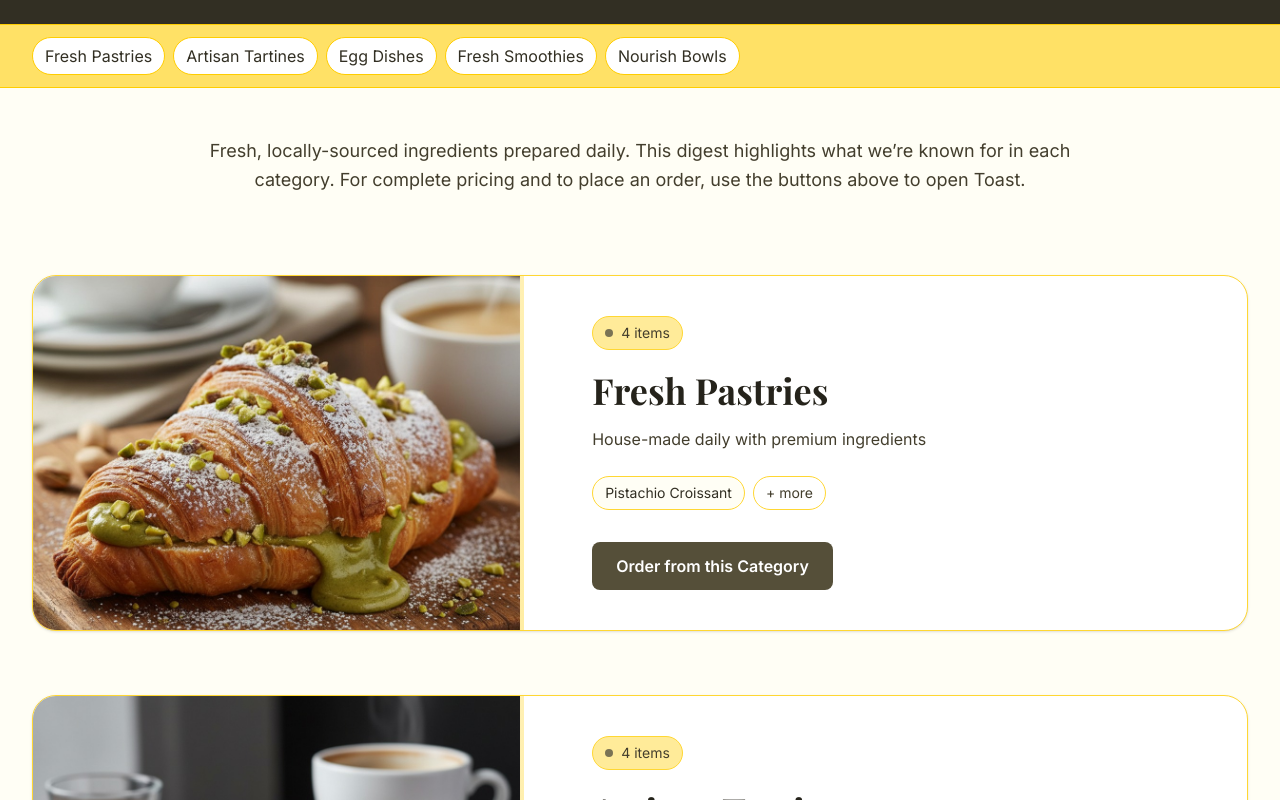
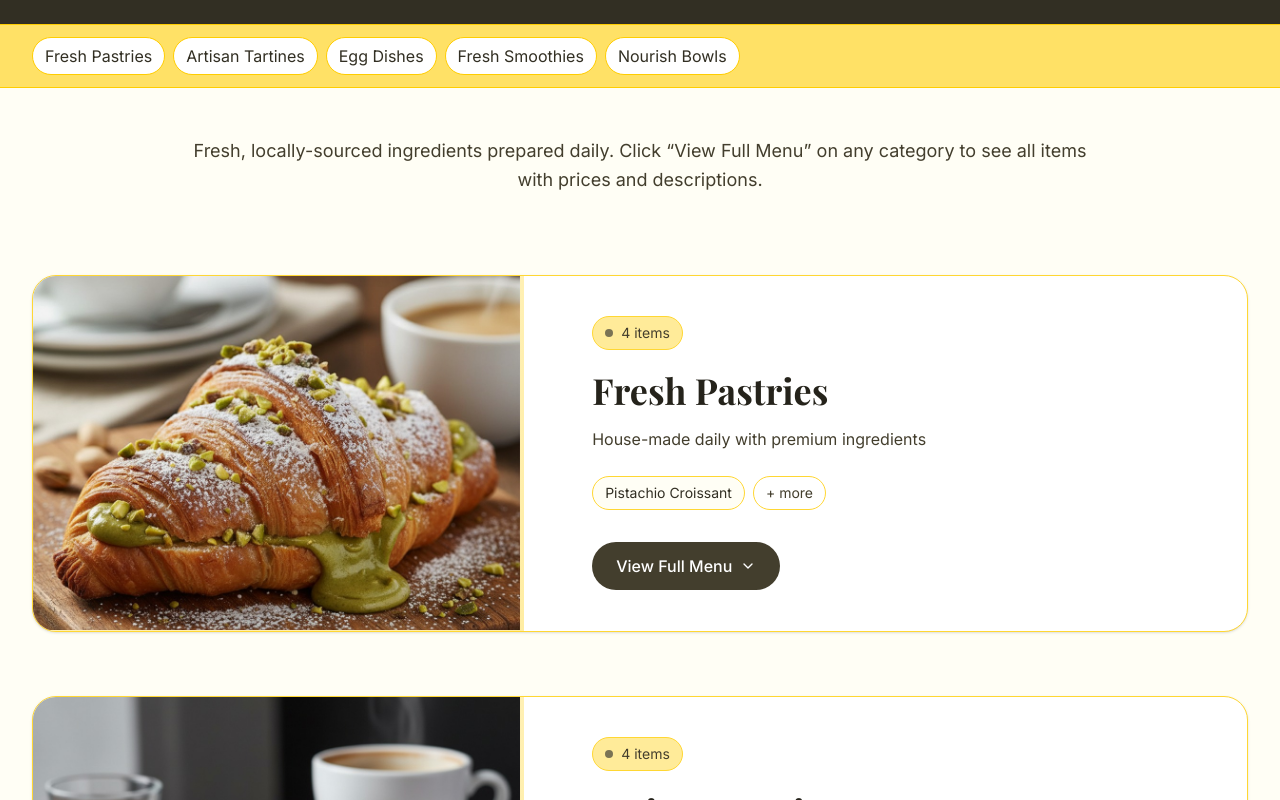
Before and after one commit to gparedesg/cafe-coco, a Next.js app: page /menu in a window 1280 px wide. Shown: the part 440-1240 px from the top of the page. Built offline with nearby package versions, Linux system fonts and the light colour scheme; a web font is replaced by a local one.

Commit message:
Update menu

```diff
--- a/src/app/menu/page.tsx
+++ b/src/app/menu/page.tsx
@@ -1,20 +1,10 @@
-import { Metadata } from 'next'
+'use client'
+
 import Image from 'next/image'
 import OrderButton from '@/components/OrderButton'
-import { menuCategories } from '@/lib/menu-data'
-
-export const metadata: Metadata = {
-  title: 'Menu - Café Coco | Pastries, Tartines, Smoothies & More',
-  description:
-    'A quick overview of our menu by category. See highlights at a glance, then order the full menu through Toast.',
-}
-
-type MenuItem = {
-  id: string
-  name: string
-  description?: string
-  isPopular?: boolean
-}
+import { menuCategories, MenuItem } from '@/lib/menu-data'
+import { useState, useEffect } from 'react'
+import { ChevronDown, ChevronUp } from 'lucide-react'
 
 type MenuCategory = {
   id: string
@@ -24,7 +14,11 @@ type MenuCategory = {
   imageSrc?: string
 }
 
-function CategoryDigestCard({ category }: { category: MenuCategory }) {
+function CategoryDigestCard({ category, isExpanded, onToggle }: {
+  category: MenuCategory
+  isExpanded: boolean
+  onToggle: () => void
+}) {
   const popular = category.items.filter(i => i.isPopular)
   const sample = (popular.length ? popular : category.items).slice(0, 3)
 
@@ -37,11 +31,12 @@ function CategoryDigestCard({ category }: { category: MenuCategory }) {
 
   return (
     <section id={category.id} className="scroll-mt-24">
-      <div className="relative grid grid-cols-1 lg:grid-cols-12 gap-8 bg-white border border-yellow-300 rounded-3xl shadow-sm overflow-hidden">
+      <div className="relative bg-white border border-yellow-300 rounded-3xl shadow-sm overflow-hidden">
+        <div className="grid grid-cols-1 lg:grid-cols-12 gap-8">
           {/* Visual */}
           <div className="lg:col-span-5 relative">
             <div className="absolute -inset-1 bg-gradient-to-br from-yellow-100 to-yellow-200 opacity-60" />
-          <div className="relative h-56 sm:h-64 lg:h-full">
+            <div className="relative h-56 sm:h-64 lg:h-full min-h-[300px]">
               <Image
                 src={img}
                 alt={alt}
@@ -69,8 +64,8 @@ function CategoryDigestCard({ category }: { category: MenuCategory }) {
               </p>
             )}
 
-          {/* Sample items as chips */}
-          {sample.length > 0 && (
+            {/* Sample items as chips - only show when not expanded */}
+            {!isExpanded && sample.length > 0 && (
               <div className="mt-6 flex flex-wrap gap-2">
                 {sample.map(item => (
                   <span
@@ -88,9 +83,81 @@ function CategoryDigestCard({ category }: { category: MenuCategory }) {
               </div>
             )}
 
-          {/* CTAs */}
-          <div className="mt-8 flex flex-wrap items-center gap-4">
-            <OrderButton size="md" text="Order from this Category" />
+            {/* CTA */}
+            <div className="mt-8">
+              <button
+                onClick={onToggle}
+                className="inline-flex items-center gap-2 px-6 py-3 bg-coffee-700 text-white rounded-full hover:bg-coffee-800 transition-all duration-200 hover:scale-105 font-medium"
+              >
+                {isExpanded ? (
+                  <>
+                    Hide Full Menu
+                    <ChevronUp className="w-4 h-4" />
+                  </>
+                ) : (
+                  <>
+                    View Full Menu
+                    <ChevronDown className="w-4 h-4" />
+                  </>
+                )}
+              </button>
+            </div>
+          </div>
+        </div>
+
+        {/* Expanded menu items with animation */}
+        <div
+          className={`border-t border-yellow-300 bg-yellow-50/30 overflow-hidden transition-all duration-500 ease-in-out ${
+            isExpanded ? 'max-h-[10000px] opacity-100' : 'max-h-0 opacity-0'
+          }`}
+        >
+          <div className="p-8 sm:p-10">
+            <div className="grid grid-cols-1 md:grid-cols-2 gap-6">
+              {category.items.map((item, index) => (
+                <div
+                  key={item.id}
+                  className={`bg-white rounded-xl p-6 border border-yellow-200 hover:border-yellow-400 transition-all duration-200 hover:shadow-md ${
+                    isExpanded ? 'animate-fade-in-up' : ''
+                  }`}
+                  style={{
+                    animationDelay: `${index * 50}ms`
+                  }}
+                >
+                  <div className="flex justify-between items-start gap-4">
+                    <div className="flex-1">
+                      <div className="flex items-center gap-2 flex-wrap">
+                        <h3 className="text-lg font-semibold text-coffee-900">
+                          {item.name}
+                        </h3>
+                        {item.isPopular && (
+                          <span className="inline-flex items-center px-2 py-0.5 rounded-full text-xs font-medium bg-forest-100 text-forest-800 border border-forest-300">
+                            Popular
+                          </span>
+                        )}
+                        {item.isVegan && (
+                          <span className="inline-flex items-center px-2 py-0.5 rounded-full text-xs font-medium bg-green-100 text-green-800 border border-green-300">
+                            Vegan
+                          </span>
+                        )}
+                        {item.isGlutenFree && (
+                          <span className="inline-flex items-center px-2 py-0.5 rounded-full text-xs font-medium bg-blue-100 text-blue-800 border border-blue-300">
+                            GF
+                          </span>
+                        )}
+                      </div>
+                      <p className="mt-2 text-sm text-coffee-600 leading-relaxed">
+                        {item.description}
+                      </p>
+                    </div>
+                    <div className="text-right">
+                      <span className="text-lg font-bold text-coffee-900">
+                        ${item.price}
+                      </span>
+                    </div>
+                  </div>
+                </div>
+              ))}
+            </div>
           </div>
         </div>
       </div>
@@ -99,14 +166,64 @@ function CategoryDigestCard({ category }: { category: MenuCategory }) {
 }
 
 export default function MenuPage() {
+  const [expandedCategories, setExpandedCategories] = useState<Set<string>>(new Set())
+
+  // Add smooth scroll behavior
+  useEffect(() => {
+    document.documentElement.style.scrollBehavior = 'smooth'
+    return () => {
+      document.documentElement.style.scrollBehavior = 'auto'
+    }
+  }, [])
+
+  const toggleCategory = (categoryId: string) => {
+    setExpandedCategories(prev => {
+      const newSet = new Set(prev)
+      if (newSet.has(categoryId)) {
+        newSet.delete(categoryId)
+      } else {
+        newSet.add(categoryId)
+      }
+      return newSet
+    })
+  }
+
   return (
     <div className="min-h-screen bg-yellow-50">
+      {/* Add CSS for animations */}
+      <style jsx global>{`
+        @keyframes fadeInUp {
+          from {
+            opacity: 0;
+            transform: translateY(20px);
+          }
+          to {
+            opacity: 1;
+            transform: translateY(0);
+          }
+        }
+
+        .animate-fade-in-up {
+          animation: fadeInUp 0.5s ease-out forwards;
+          opacity: 0;
+        }
+
+        .no-scrollbar::-webkit-scrollbar {
+          display: none;
+        }
+
+        .no-scrollbar {
+          -ms-overflow-style: none;
+          scrollbar-width: none;
+        }
+      `}</style>
+
       {/* Hero */}
       <div className="bg-coffee-800 text-white py-20" id="top-order">
         <div className="max-w-7xl mx-auto px-4 sm:px-6 lg:px-8 text-center">
           <h1 className="text-5xl md:text-6xl font-serif font-bold mb-6">Menu</h1>
           <p className="text-xl md:text-2xl mb-8 opacity-90 max-w-3xl mx-auto">
-            A quick overview of our categories. Tap into Toast for full details when you’re ready to order.
+            Browse our full menu by category. Click any category to see all items and prices.
           </p>
           <div className="flex flex-col sm:flex-row gap-4 justify-center items-center">
             <OrderButton size="lg" text="Order Online Now" />
@@ -125,7 +242,7 @@ export default function MenuPage() {
               <a
                 key={cat.id}
                 href={`#${cat.id}`}
-                className="whitespace-nowrap px-3 py-1.5 rounded-full bg-white border border-yellow-500 text-coffee-800 hover:bg-yellow-100 transition"
+                className="whitespace-nowrap px-3 py-1.5 rounded-full bg-white border border-yellow-500 text-coffee-800 hover:bg-yellow-100 transition-all duration-200 hover:scale-105"
               >
                 {cat.name}
               </a>
@@ -138,8 +255,7 @@ export default function MenuPage() {
       <div className="max-w-7xl mx-auto px-4 sm:px-6 lg:px-8 py-12">
         <div className="text-center mb-8">
           <p className="text-lg text-coffee-700 max-w-4xl mx-auto leading-relaxed">
-            Fresh, locally-sourced ingredients prepared daily. This digest highlights what we’re known for in
-            each category. For complete pricing and to place an order, use the buttons above to open Toast.
+            Fresh, locally-sourced ingredients prepared daily. Click &ldquo;View Full Menu&rdquo; on any category to see all items with prices and descriptions.
           </p>
         </div>
       </div>
@@ -147,14 +263,19 @@ export default function MenuPage() {
       {/* Category digest grid */}
       <div className="max-w-7xl mx-auto px-4 sm:px-6 lg:px-8 pb-20 space-y-16">
         {menuCategories.map((category: MenuCategory) => (
-          <CategoryDigestCard key={category.id} category={category} />
+          <CategoryDigestCard
+            key={category.id}
+            category={category}
+            isExpanded={expandedCategories.has(category.id)}
+            onToggle={() => toggleCategory(category.id)}
+          />
         ))}
 
         {/* Footer CTA */}
         <div className="mt-8 bg-white rounded-2xl shadow-lg p-12 text-center border border-yellow-300">
           <h3 className="text-3xl font-serif font-bold text-coffee-800 mb-6">Ready to Order?</h3>
           <p className="text-lg text-coffee-600 mb-8 max-w-2xl mx-auto">
-            Open our complete Toast menu with live pricing, modifiers, and availability.
+            Place your order online through Toast for pickup or delivery.
           </p>
           <OrderButton size="lg" text="Order Online Through Toast" />
           <div className="mt-8 pt-8 border-t border-yellow-300">
```
Lines whose indentation alone changed are shown as unchanged.
